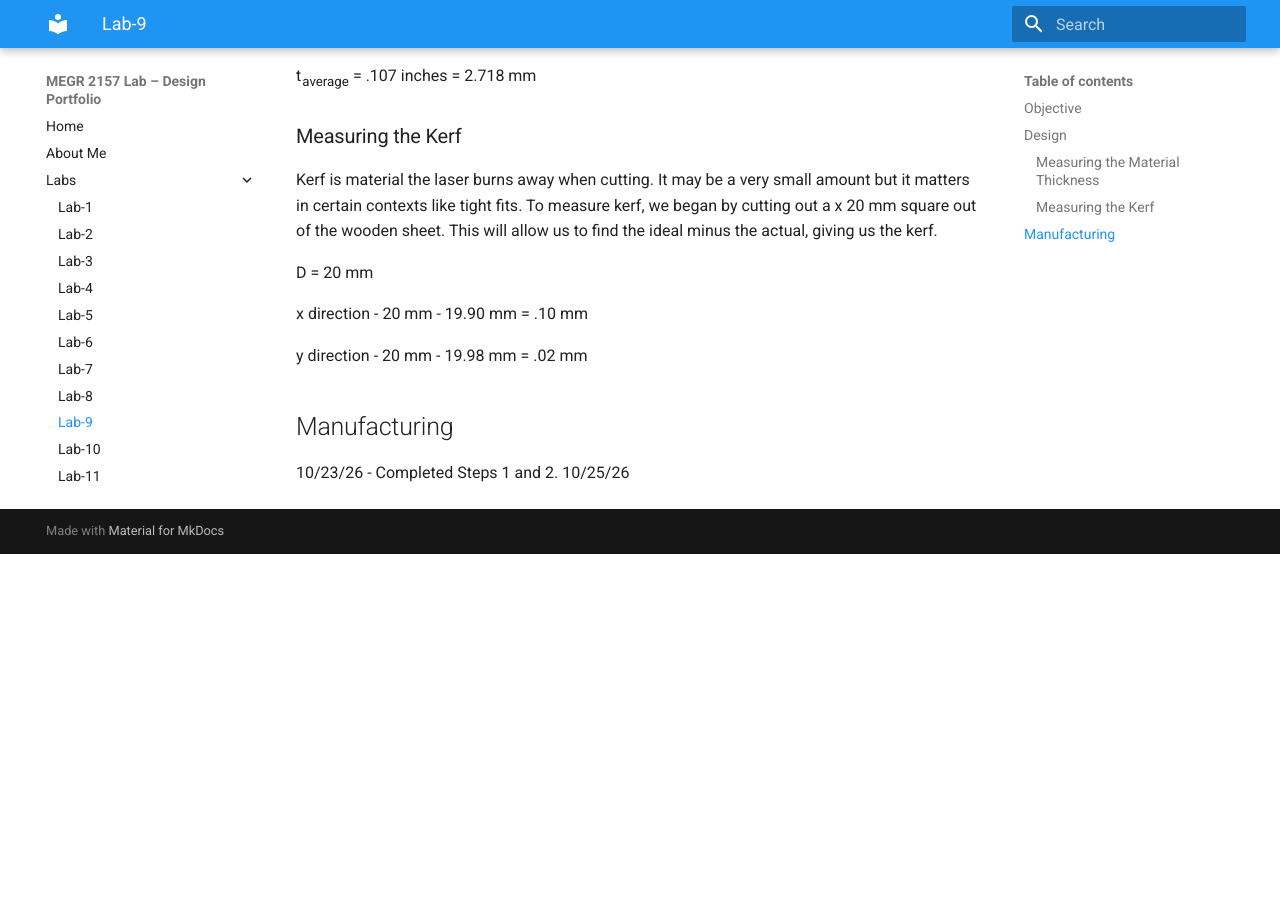
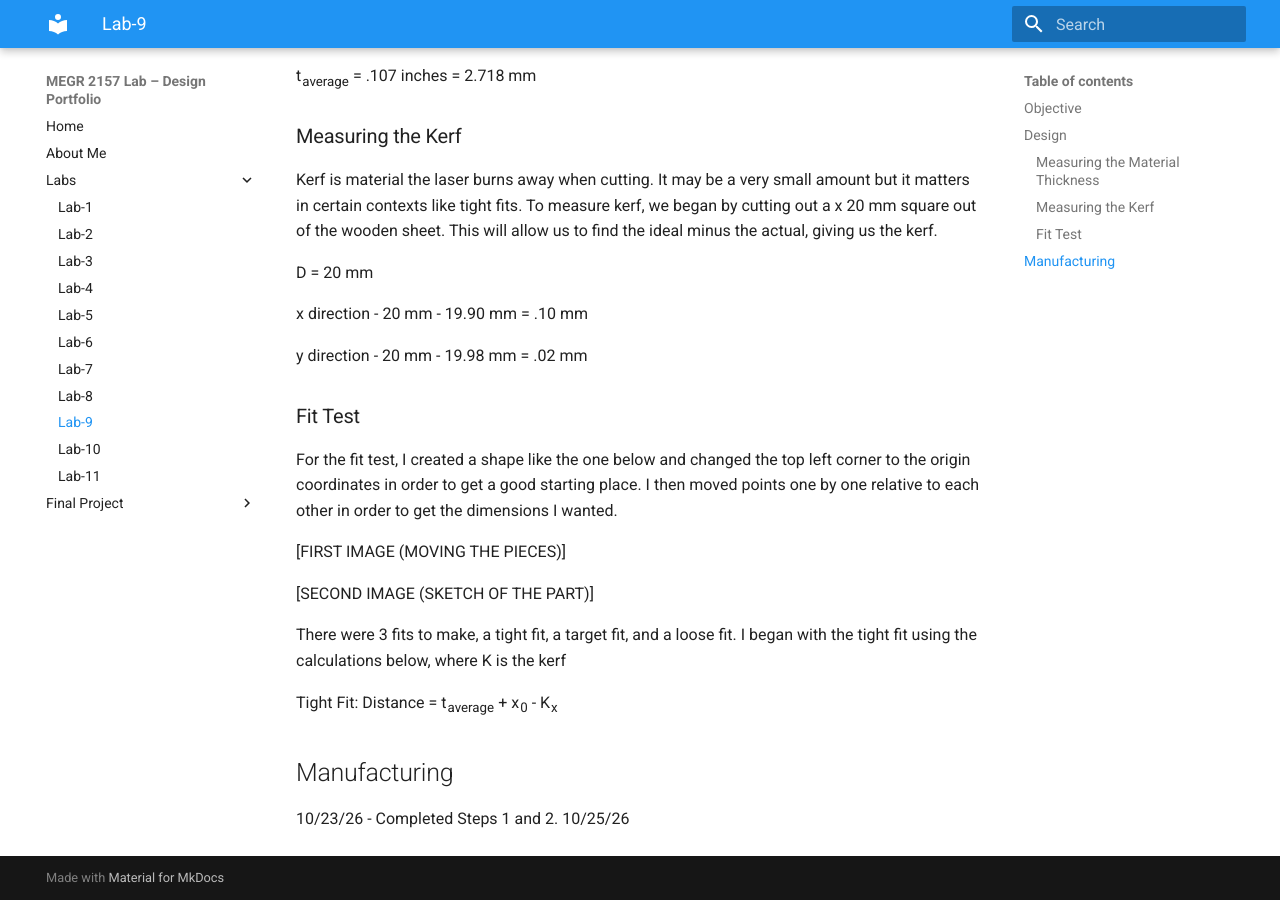
Before and after one commit to mgrego35/Morgan-Gregory-Lab-Portfolio, an MkDocs documentation site: the page built from docs/Labs/L09/index.md, in a window 1280 px wide and 900 px high, scrolled down 589 px. Built offline with MkDocs 1.6.1 and Material for MkDocs 9.7.7, drawn with Linux system fonts in a browser that asks for light colours; before the commit the page ends 1143 px from its top, so only the background shows below that.

Commit message:
Add fit test section to index.md
Added a section on the fit test, detailing the process and calculations for tight, target, and loose fits.

```diff
--- a/docs/Labs/L09/index.md
+++ b/docs/Labs/L09/index.md
@@ -30,6 +30,18 @@ x direction - 20 mm - 19.90 mm = .10 mm
 
 y direction - 20 mm - 19.98 mm = .02 mm
 
+### Fit Test
+
+For the fit test, I created a shape like the one below and changed the top left corner to the origin coordinates in order to get a good starting place. I then moved points one by one relative to each other in order to get the dimensions I wanted.
+
+[FIRST IMAGE (MOVING THE PIECES)]
+
+[SECOND IMAGE (SKETCH OF THE PART)]
+
+There were 3 fits to make, a tight fit, a target fit, and a loose fit. I began with the tight fit using the calculations below, where K is the kerf
+
+Tight Fit: Distance = t<sub>average</sub> + x<sub>0</sub> - K<sub>x</sub>
+
 ## Manufacturing
 
 
```
